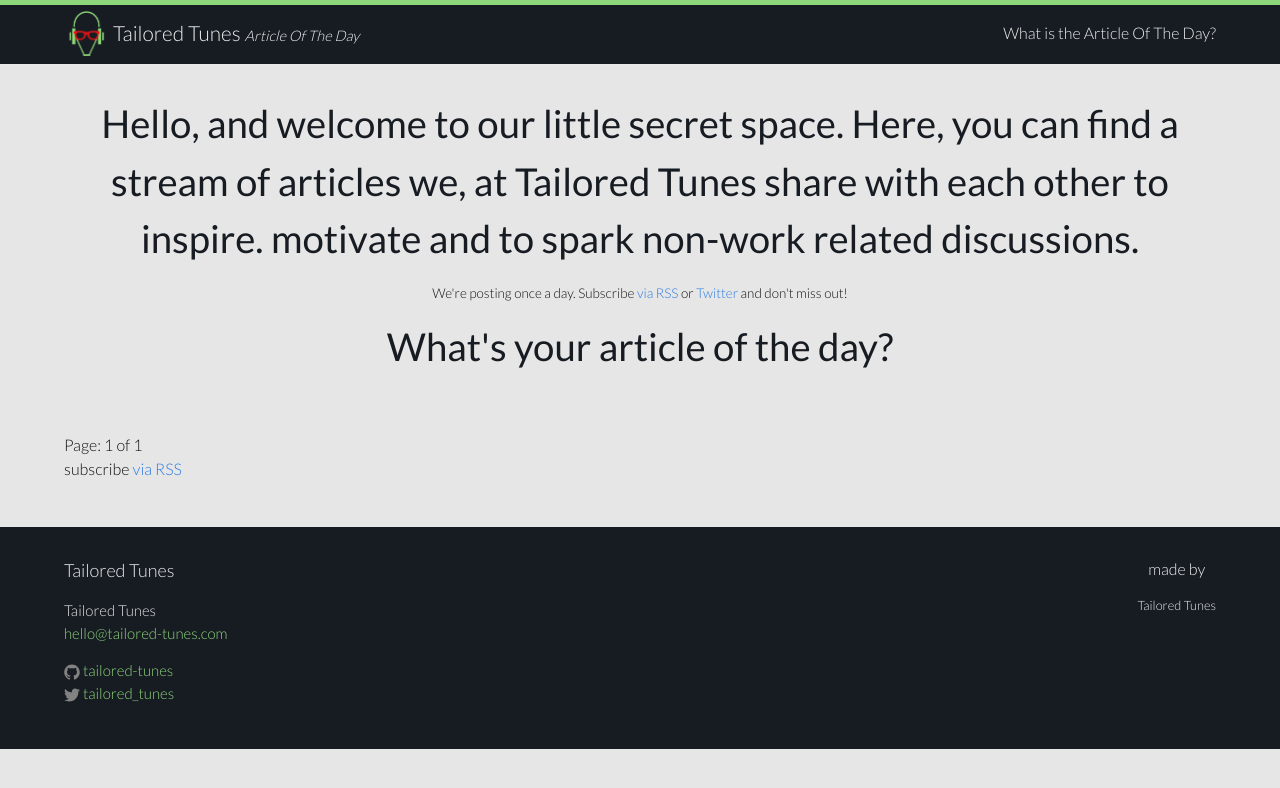
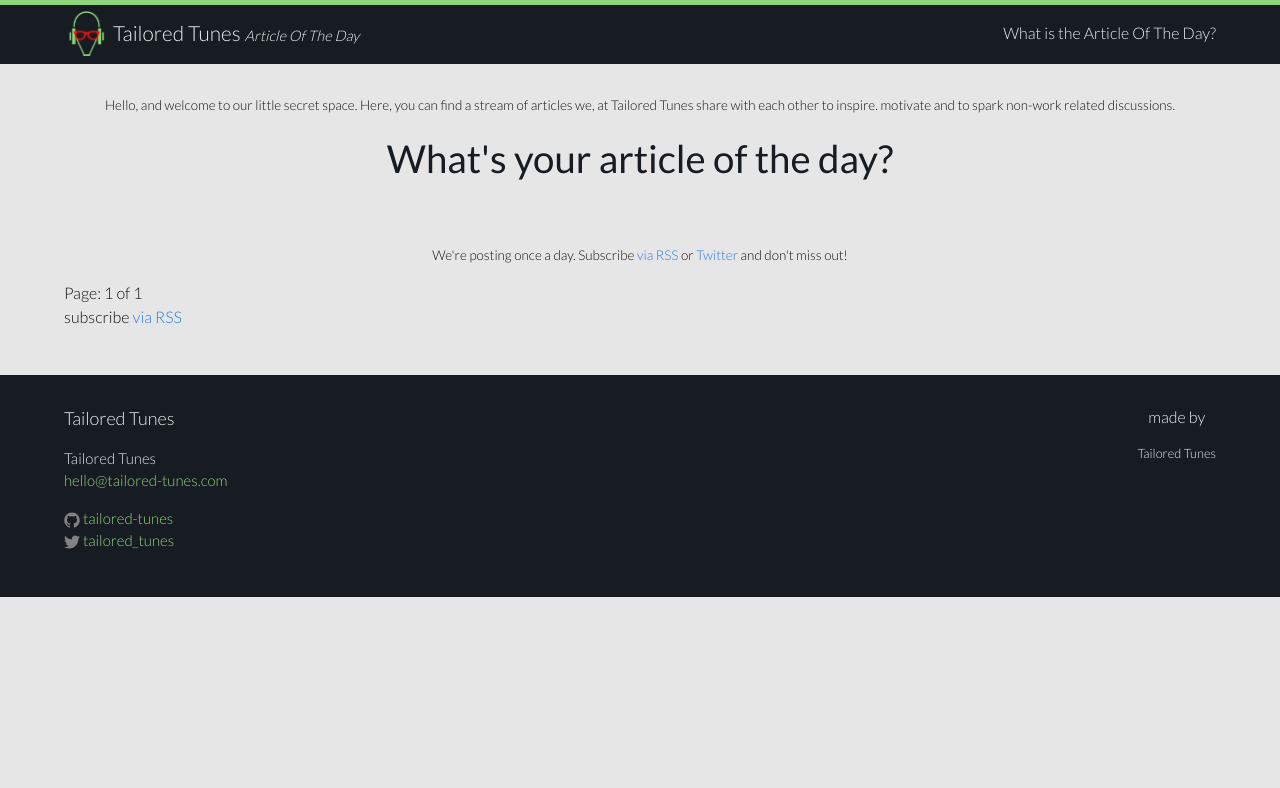
Before and after one commit to meza/test-gh, a Jekyll site: the page built from index.html, in a window 1280 px wide. Shown: the top 788 px of the page. Built offline with Jekyll 4.4.1, drawn with Linux system fonts in a browser that asks for light colours; the list of posts is cut into pages by our own code.

Commit message:
intro text big test stateshifters/tatu-project#65

```diff
--- a/_sass/_layout.scss
+++ b/_sass/_layout.scss
@@ -114,12 +114,12 @@
     font-size: 1.2em;
     font-weight: 400;
 	text-align: center;
-    p:nth-child(2) {
+    p:nth-child(3), p:nth-child(1) {
         font-size: .7em;
         font-weight: 300;
     }
 
-    p:nth-child(3) {
+    p:nth-child(2) {
         margin-bottom: 1.5em;
     }
 }
--- a/index.html
+++ b/index.html
@@ -6,15 +6,16 @@
 
 
     <div class="intro">
-        <p class="page-heading">
+        <p>
             Hello, and welcome to our little secret space. Here, you can find a stream of articles we, at Tailored Tunes
             share with each other to inspire. motivate and to spark non-work related discussions.
         </p>
+        <p class="page-heading">What's your article of the day?</p>
         <p>
             We're posting once a day. Subscribe <a href="{{ "/feed.xml" | prepend: site.baseurl }}" target="_blank">via RSS</a> or
             <a href="http://www.twitter.com/Tailored_Tunes" target="_blank">Twitter</a> and don't miss out!
         </p>
-        <p class="page-heading">What's your article of the day?</p>
+
     </div>
     <ul class="post-list">
         {% for post in paginator.posts %}
```
